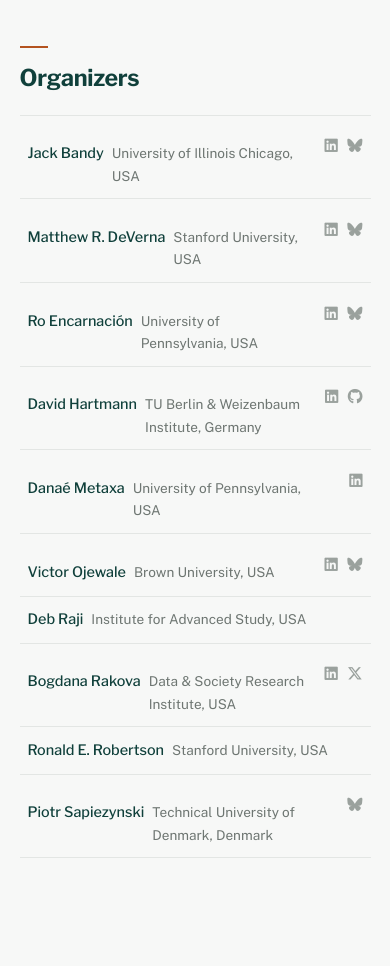
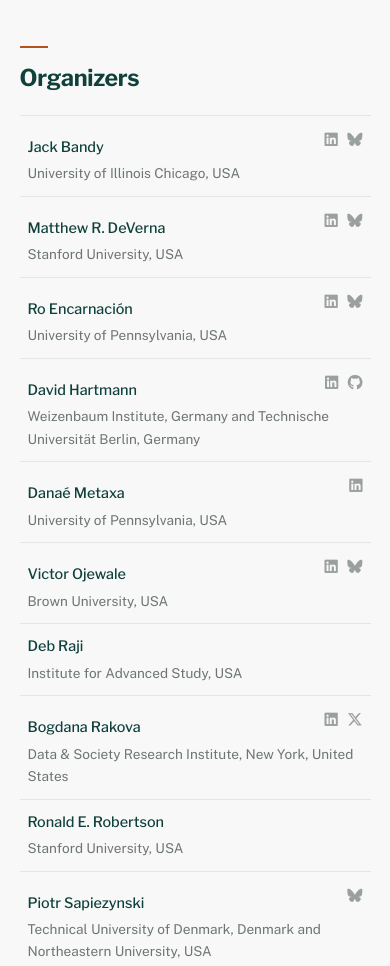
Before and after one commit to a2s2-workshop/a2s2-workshop.github.io, a plain HTML site: page index.html in a window 390 px wide. Shown: the part 1400-2366 px from the top of the page. Drawn offline with Linux system fonts and the light colour scheme; some icons are missing.

Commit message:
Match organizer affiliations to the paper and stack affiliation under name on mobile

```diff
--- a/css/style.css
+++ b/css/style.css
@@ -535,4 +535,17 @@ footer {
     grid-template-columns: 3.25rem minmax(5.75rem, 1fr) minmax(0, 1.3fr);
     gap: 0.75rem;
   }
+
+  /* Name and icons share the first line; the affiliation gets the full width
+     beneath them instead of being squeezed into a column beside the name. */
+  .org-item {
+    display: grid;
+    grid-template-columns: 1fr auto;
+    grid-template-areas: "name icons" "affil affil";
+    gap: 0.15rem 0.75rem;
+  }
+
+  .org-item-name { grid-area: name; }
+  .org-item-affil { grid-area: affil; }
+  .org-item .org-card-icons { grid-area: icons; margin-top: 0; }
 }
--- a/data/organizers.json
+++ b/data/organizers.json
@@ -59,7 +59,7 @@
     },
     {
       "name": "David Hartmann",
-      "affiliation": "TU Berlin & Weizenbaum Institute, Germany",
+      "affiliation": "Weizenbaum Institute, Germany and Technische Universität Berlin, Germany",
       "website": "https://hartmanndavid.com",
       "links": [
         {
@@ -127,7 +127,7 @@
     },
     {
       "name": "Bogdana Rakova",
-      "affiliation": "Data & Society Research Institute, USA",
+      "affiliation": "Data & Society Research Institute, New York, United States",
       "website": "https://bobirakova.com/",
       "links": [
         {
@@ -161,7 +161,7 @@
     },
     {
       "name": "Piotr Sapiezynski",
-      "affiliation": "Technical University of Denmark, Denmark",
+      "affiliation": "Technical University of Denmark, Denmark and Northeastern University, USA",
       "website": "https://sapiezynski.com/",
       "links": [
         {
```
